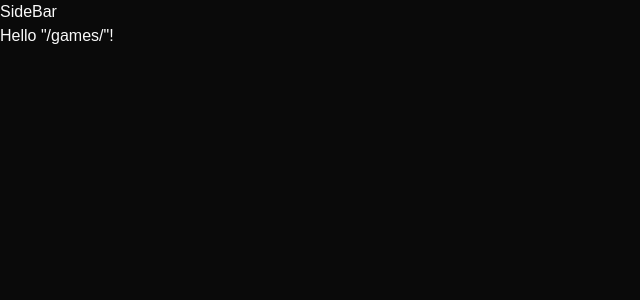
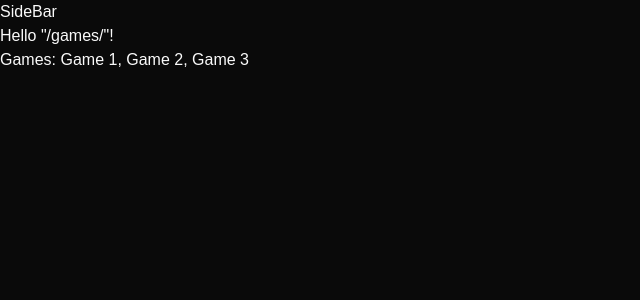
Before and after one commit to carlostomazin/website-psg-fc, a React (Vite) app: page /games in a window 1280 px wide. Shown: the top 300 px of the page, without its empty margins (0-640 px from the left). Built offline with nearby package versions, Linux system fonts and the light colour scheme.

Commit message:
feat: add tanstack query

```diff
--- a/package.json
+++ b/package.json
@@ -12,6 +12,7 @@
   "dependencies": {
     "@fontsource-variable/geist": "^5.2.8",
     "@tailwindcss/vite": "^4.2.2",
+    "@tanstack/react-query": "^5.95.2",
     "@tanstack/react-router": "^1.168.4",
     "class-variance-authority": "^0.7.1",
     "clsx": "^2.1.1",
--- a/src/main.tsx
+++ b/src/main.tsx
@@ -1,9 +1,11 @@
+import './index.css'
 import { StrictMode } from 'react'
 import ReactDOM from 'react-dom/client'
 import { RouterProvider, createRouter } from '@tanstack/react-router'
 import { routeTree } from './routeTree.gen'
-import './index.css'
+
 import { ThemeProvider } from "@/components/theme-provider"
+import { QueryClient, QueryClientProvider } from '@tanstack/react-query'
 
 // Set up a Router instance
 const router = createRouter({
@@ -19,6 +21,8 @@ declare module '@tanstack/react-router' {
   }
 }
 
+const queryClient = new QueryClient()
+
 // Render the app
 const rootElement = document.getElementById('root')!
 if (!rootElement.innerHTML) {
@@ -26,7 +30,9 @@ if (!rootElement.innerHTML) {
   root.render(
     <StrictMode>
       <ThemeProvider defaultTheme="dark" storageKey="vite-ui-theme">
-        <RouterProvider router={router} />
+        <QueryClientProvider client={queryClient}>
+          <RouterProvider router={router} />
+        </QueryClientProvider>
       </ThemeProvider>
     </StrictMode>,
   )
--- a/src/routes/_app/games/index.tsx
+++ b/src/routes/_app/games/index.tsx
@@ -1,13 +1,24 @@
 import { createFileRoute } from '@tanstack/react-router'
+import { useQuery } from '@tanstack/react-query'
 
 export const Route = createFileRoute('/_app/games/')({
   component: RouteComponent,
 })
 
 function RouteComponent() {
+  // Mock data with React Query
+  const { data } = useQuery({
+    queryKey: ['games'],
+    queryFn: async () => {
+    // Simulate an API call
+    await new Promise((resolve) => setTimeout(resolve, 1000))
+    return ['Game 1', 'Game 2', 'Game 3']
+  },})
+
   return (
     <>
     <div>Hello "/games/"!</div>
+    <div>Games: {data ? data.join(', ') : 'Loading...'}</div>
     </>
   )
 }
```
Also changed, not shown: 1 other file (tests, documents, lock files or other folders).
